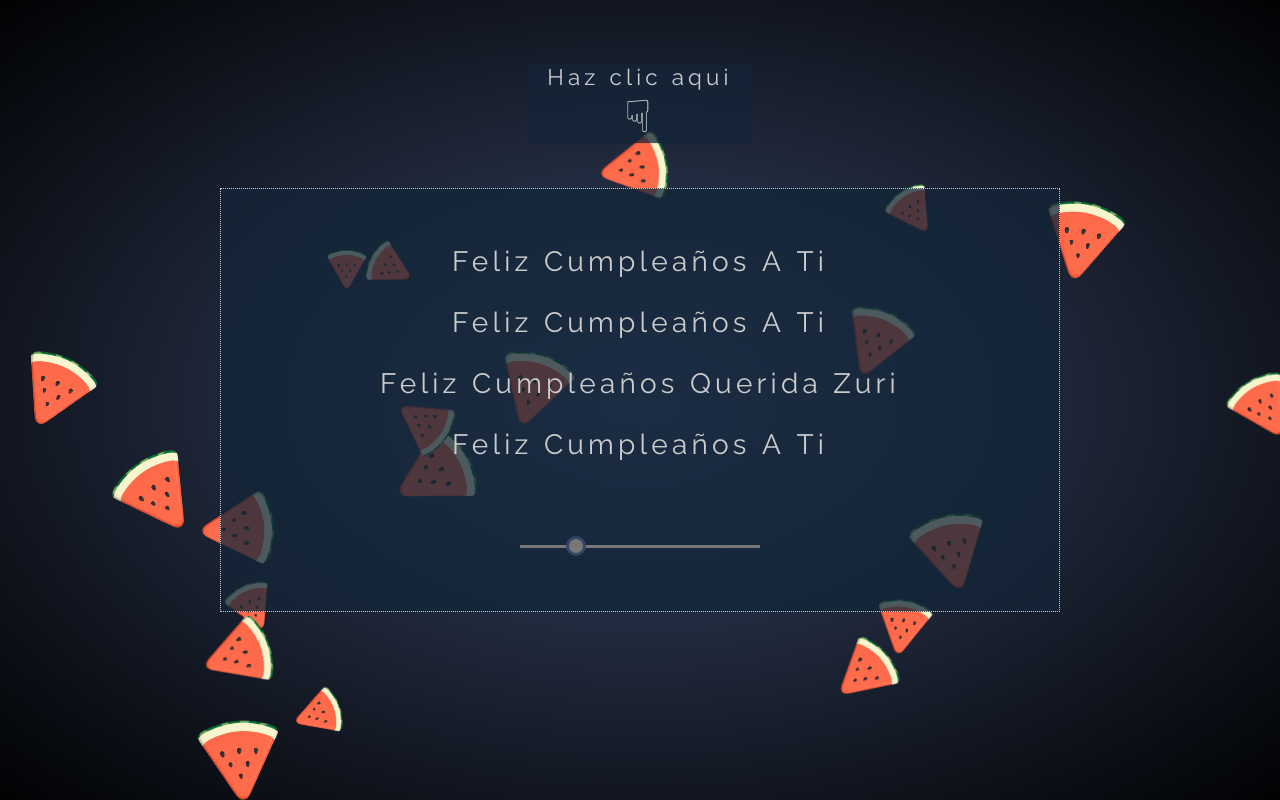
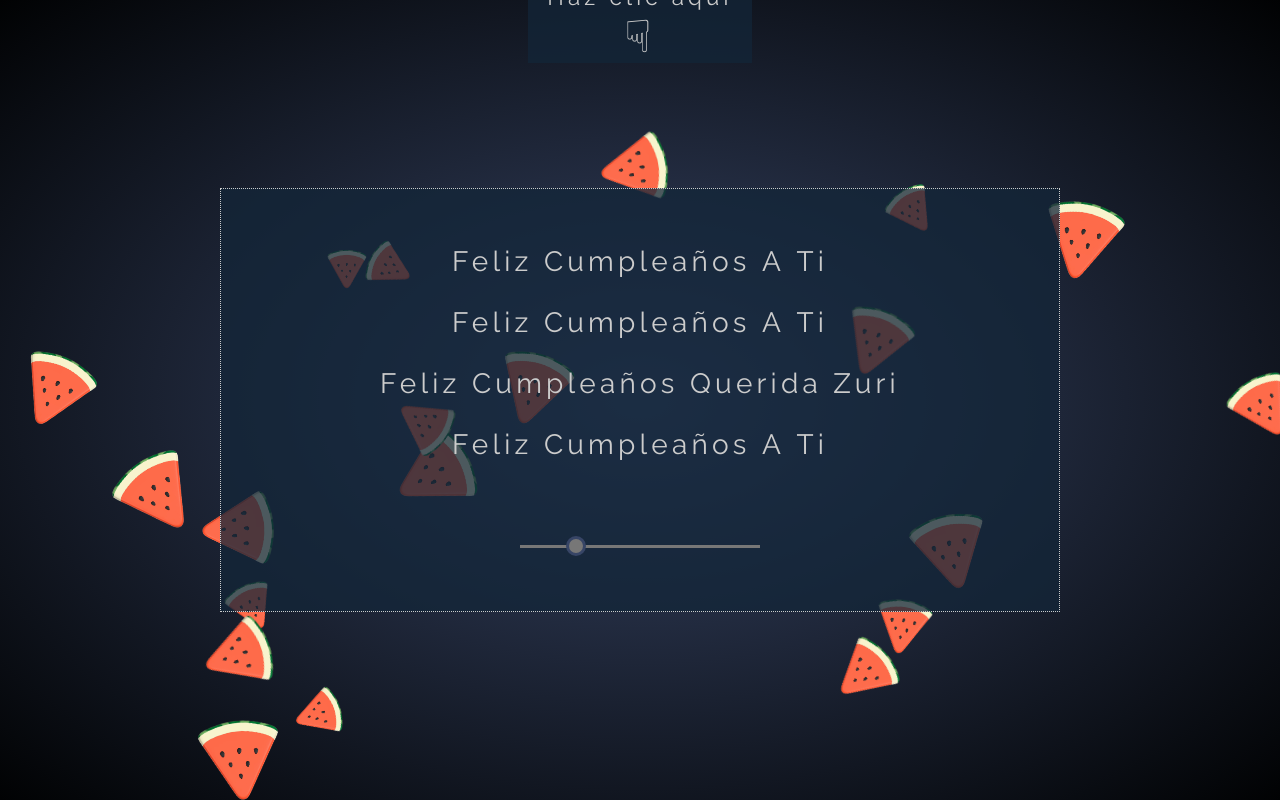
Before and after one commit to deadjoker514/Carta, a plain HTML site: page index.html in a window 1280 px wide. Drawn offline with Linux system fonts and the light colour scheme.

Commit message:
actualice lugar otra vez

```diff
--- a/style.css
+++ b/style.css
@@ -56,7 +56,7 @@ span.jump {
   width: 10em;
   text-align: center;
   left: calc(50vw - 5em);
-  top: calc(45vh - 12.5em);
+  top: calc(35vh - 12.5em);
   animation: jump 1s ease-in-out infinite alternate;
 }
 
```
